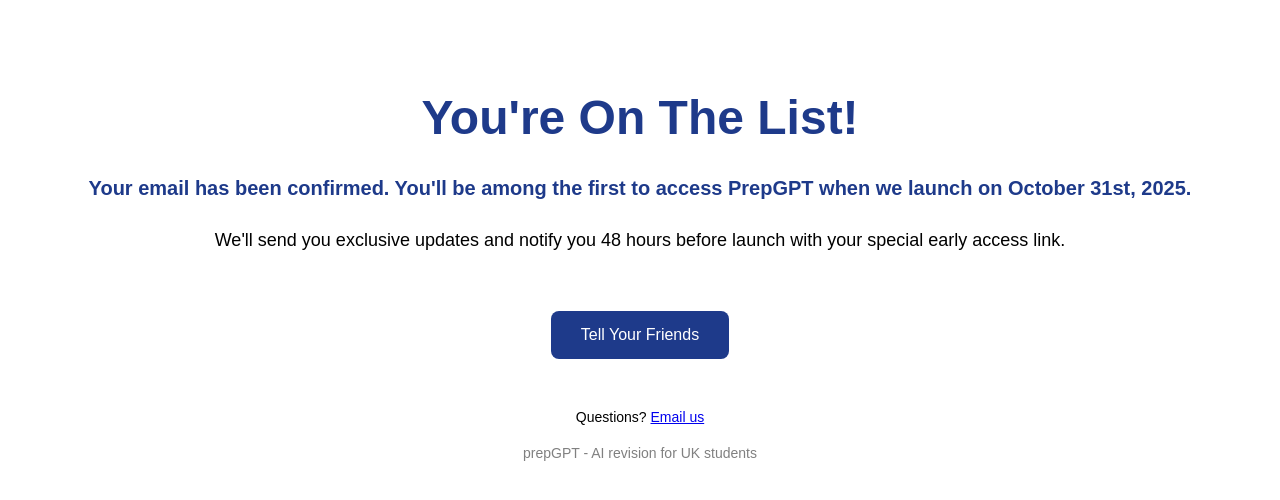
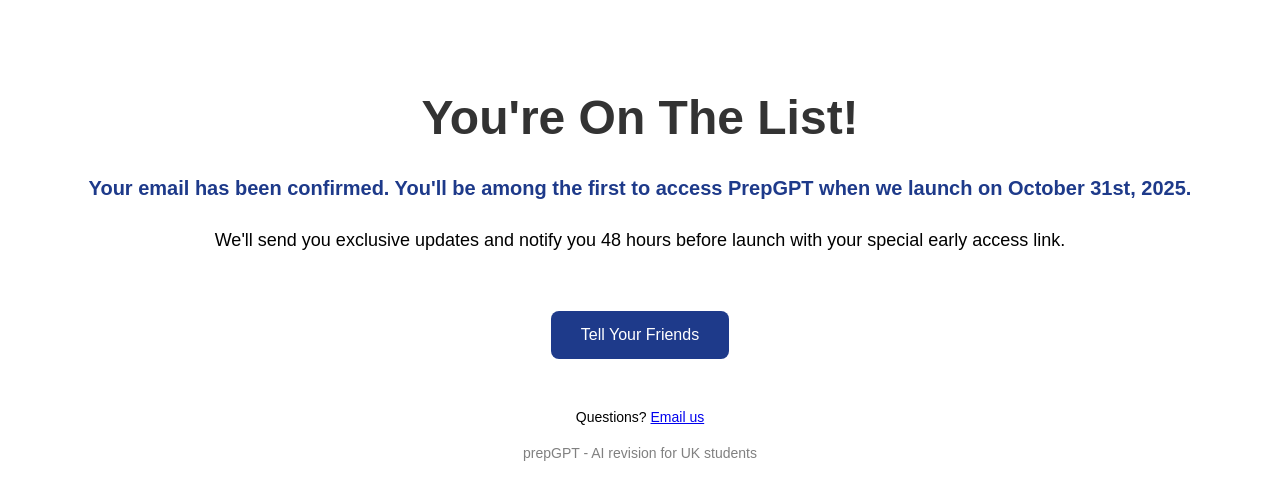
Before and after one commit to uzzaam17/prepgpt-thankyou, a plain HTML site: page index.html in a window 1280 px wide. Drawn offline with Linux system fonts and the light colour scheme.

Commit message:
Update index.html

```diff
--- a/index.html
+++ b/index.html
@@ -5,7 +5,7 @@
     <style>
         body { font-family: Arial; text-align: center; padding: 50px; }
         .logo { width: 200px; margin-bottom: 30px; }
-        h1 { font-size: 48px; color: #1E3A8A; }
+        h1 { font-size: 48px; color: #333; }
         .bold-text { font-size: 20px; font-weight: bold; margin: 30px 0; color: #1E3A8A; }
         p { font-size: 18px; margin: 20px 0; }
         .button { background: #1E3A8A; color: white; padding: 15px 30px; text-decoration: none; border-radius: 8px; margin-top: 40px; display: inline-block; }
```
